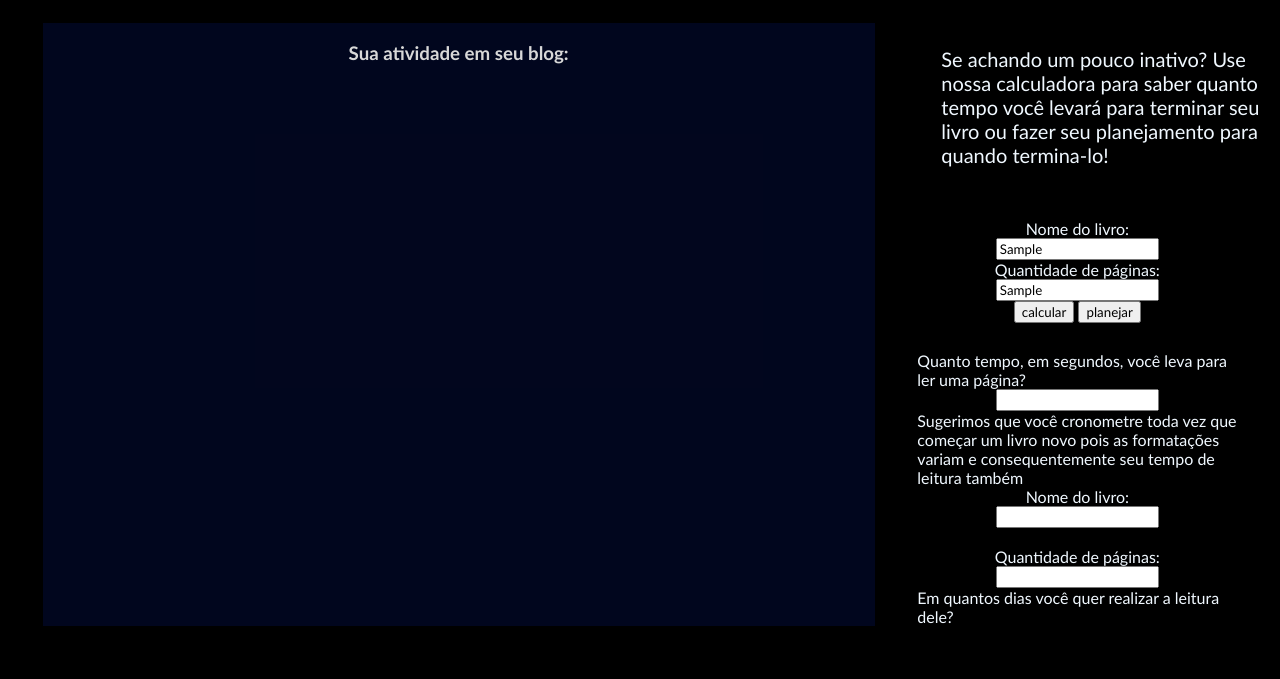
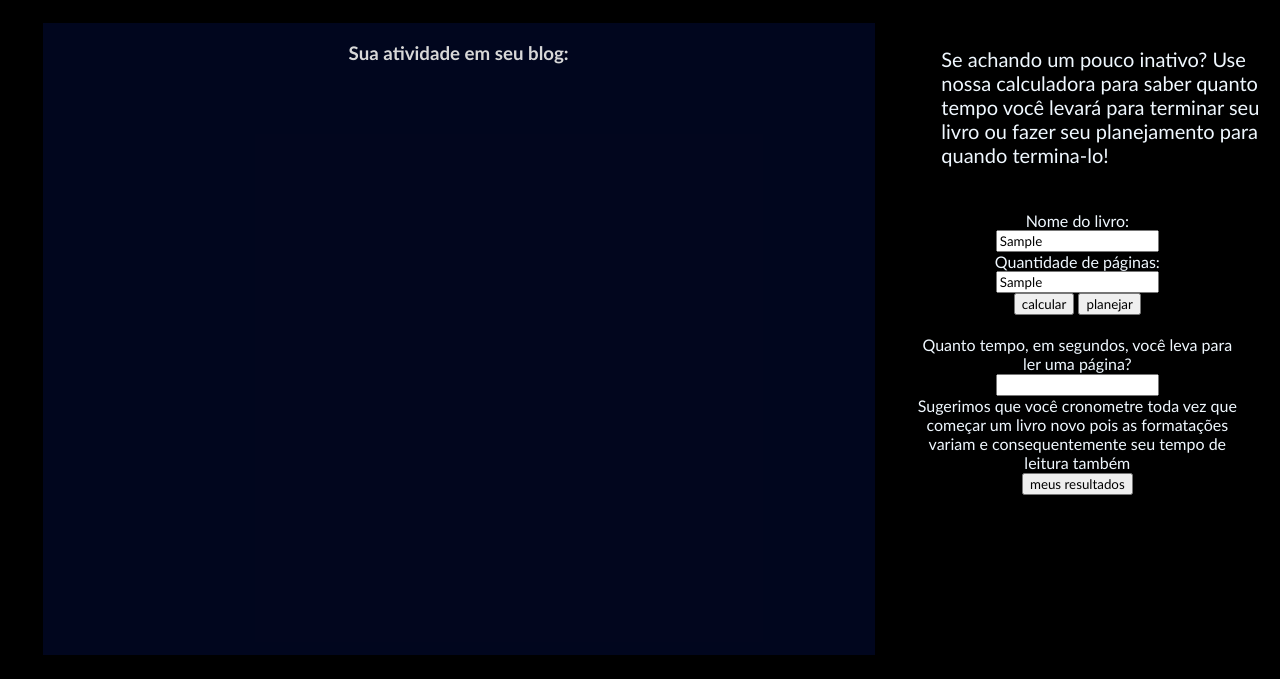
Before and after one commit to lyfdl/projeto-individual-divergente, a website: page site/public/dashboard/dashboard.html in a window 1280 px wide. Both pictures are taken after typing "Sample", "Sample" into the empty fields and a click on the button "calcular". Shown: the part 121-800 px from the top of the page. Drawn offline with nearby package versions, Linux system fonts and the light colour scheme; no server answers.

Commit message:
simulador com erro

```diff
--- a/site/public/dashboard/dashboard.html
+++ b/site/public/dashboard/dashboard.html
@@ -107,7 +107,8 @@
         </div>
         <div class="lateral">
             <div class="introc">
-                Se achando um pouco inativo? Use nossa calculadora para saber quanto tempo você levará para terminar seu livro ou fazer seu planejamento para quando termina-lo!
+                Se achando um pouco inativo? Use nossa calculadora para saber quanto tempo você levará para terminar seu
+                livro ou fazer seu planejamento para quando termina-lo!
             </div>
             <div class="info">
                 Nome do livro: <input id="ipt_nome"> Quantidade de páginas: <input id="ipt_paginas">
@@ -116,19 +117,14 @@
                     <button onclick="planejar()">planejar</button>
                 </div>
             </div>
-            <div class="calculo">
-                Quanto tempo, em segundos, você leva para ler uma página? <input id="ipt_tempo">
-                Sugerimos que você cronometre toda vez que começar um livro novo pois as formatações variam e consequentemente seu tempo de leitura também
+            <div class="escolha" id="escolhido">
+
             </div>
-            <div class="planejamento">
-                Nome do livro: <input id="ipt_nome"> <br> Quantidade de páginas: <input id="ipt_paginas">
-                Em quantos dias você quer realizar a leitura dele?
+            <div class="conclusao" id="resultado">
+
             </div>
         </div>
     </div>
-
-
-
 
 </body>
 
@@ -349,6 +345,26 @@
 
     }
 
+</script>
 
-
+<script>
+    function calcular() {
+        escolhido.innerHTML = ` Quanto tempo, em segundos, você leva para ler uma página? <input id="ipt_tempo"> Sugerimos que você cronometre toda vez que começar um livro novo pois as formatações variam e consequentemente seu tempo de leitura também <button onclick="mostrar()">meus resultados</button>`
+    }
+    function planejar() {
+        escolhido.innerHTML = `Em quantos dias você quer realizar a leitura dele?  <input id="ipt_dias"> <button onclick="mostrar()">meus resultados</button>`
+    }
+    function mostrar() {
+        var livro = ipt_nome.value
+        var paginas = Number(ipt_paginas.value)
+        var tempo = Number(ipt_tempo.value)
+        var dias = Number(ipt_dias.value)
+        if(tempo != ''){
+            resultado.innerHTML = 123
+        } else if (dias != ''){
+            resultado.innerHTML = 123
+        } else {
+            resultado.innerHTML = 'insira um valor válido'
+        }
+    }
 </script>
--- a/site/public/dashboard/dashboards.css
+++ b/site/public/dashboard/dashboards.css
@@ -147,25 +147,28 @@ align-items: center;
 }
 .info{
 width: 100%;
-height: 20vh;
+height: 18vh;
 display: flex;
 justify-content: center;
 flex-direction: column;
 align-items: center;
 }
-.calculo{
+.escolha{
   width: 100%;
+  height: 20vh;
   display: flex;
-  justify-content: center;
   flex-direction: column;
   align-items: center;
+  text-align: center;
+  justify-content: space-evenly;
 }
-.planejamento{
-width: 100%;
-display: flex;
-justify-content: center;
-flex-direction: column;
-align-items: center;
+.conclusao{
+  width: 100%;
+  height: 20vh;
+  display: flex;
+  flex-direction: column;
+  align-items: center;
+  text-align: center;
 }
 .regua {
   display: flex;
```
